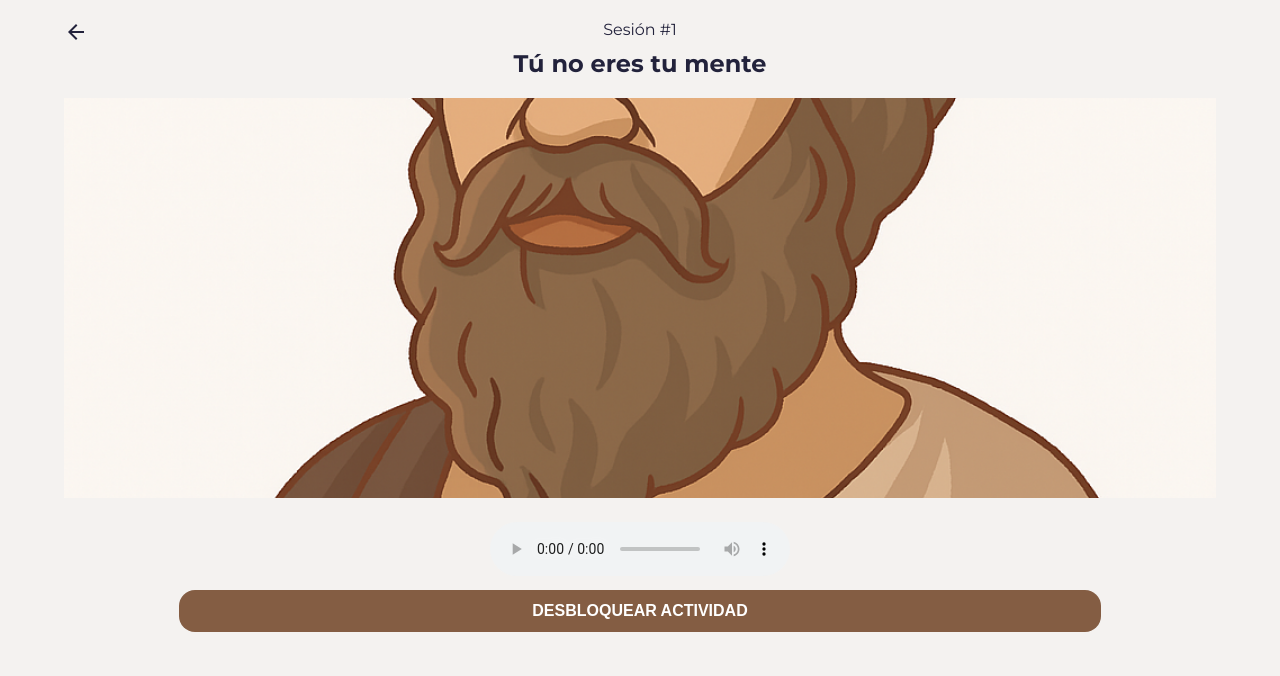
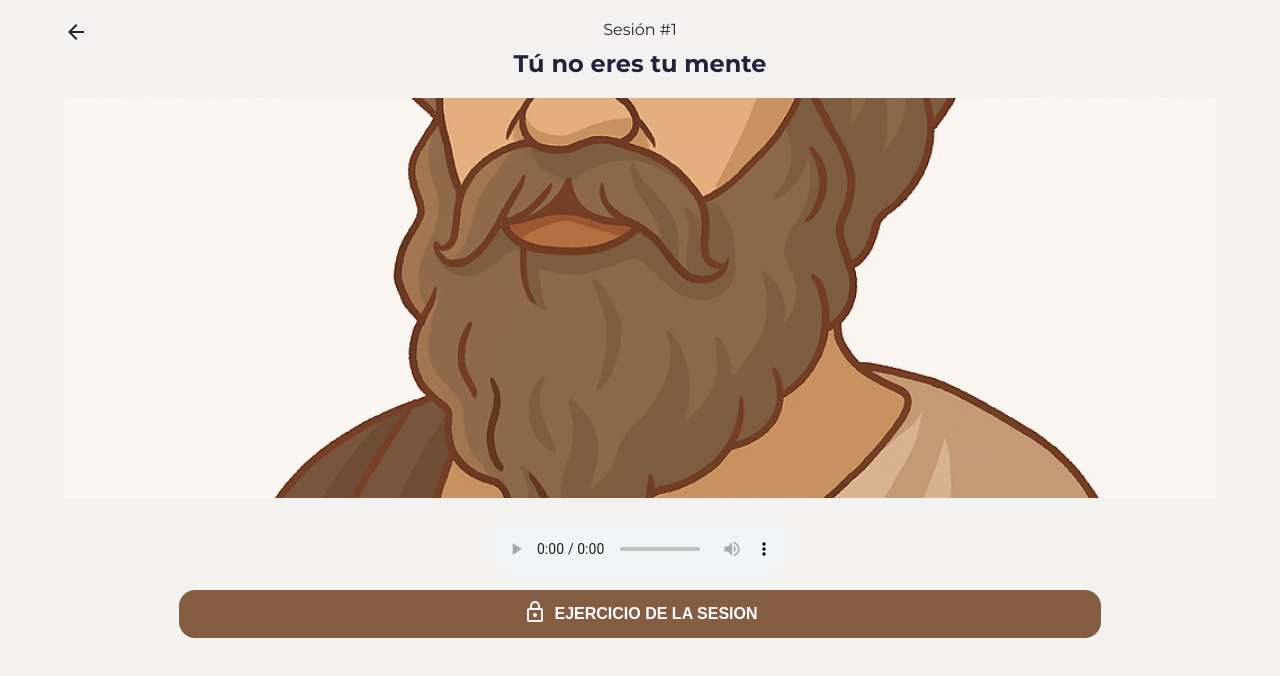
Before and after one commit to alejandroluisacosta/detox-mental-2.0, a React (Vite) app in the folder frontend/: page /session/1 in a window 1280 px wide. Shown: the top 676 px of the page. Built offline with nearby package versions, Linux system fonts and the light colour scheme.

Commit message:
hotfix: update text on the button to unblock the session's exercise

```diff
--- a/frontend/src/Components/Session/Session.css
+++ b/frontend/src/Components/Session/Session.css
@@ -37,4 +37,14 @@
 
 .session__unblock-activity {
     width: 80%;
+    margin: 0 auto;
+    display: flex;
+    align-items: center;
+    justify-content: center;
+    gap: 8px;
+
 }
+
+.session__lock-icon {
+    transform: translate(0, -2px);
+}
--- a/frontend/src/Components/Session/Session.jsx
+++ b/frontend/src/Components/Session/Session.jsx
@@ -38,7 +38,10 @@ const Session = () => {
                     <h1 className='session__title'>{session.title}</h1>
                     <img className='session__image' src={session.img} alt='Imagen de la sesión' />
                     <AudioPlayer src={`/session_${sessionNumber}.mp3`} />
-                    <button className='session__unblock-activity' onClick={() => setOpenComingSoonModal(true)}>DESBLOQUEAR ACTIVIDAD</button>
+                    <button className='session__unblock-activity' onClick={() => setOpenComingSoonModal(true)}>
+                        <img src="/icons/lock.svg" alt="Ícono de candado" className="session__lock-icon" />
+                        EJERCICIO DE LA SESION
+                    </button>
                 </div>
             }
         </>
```
Also changed, not shown: frontend/public/icons/lock.svg (added).
